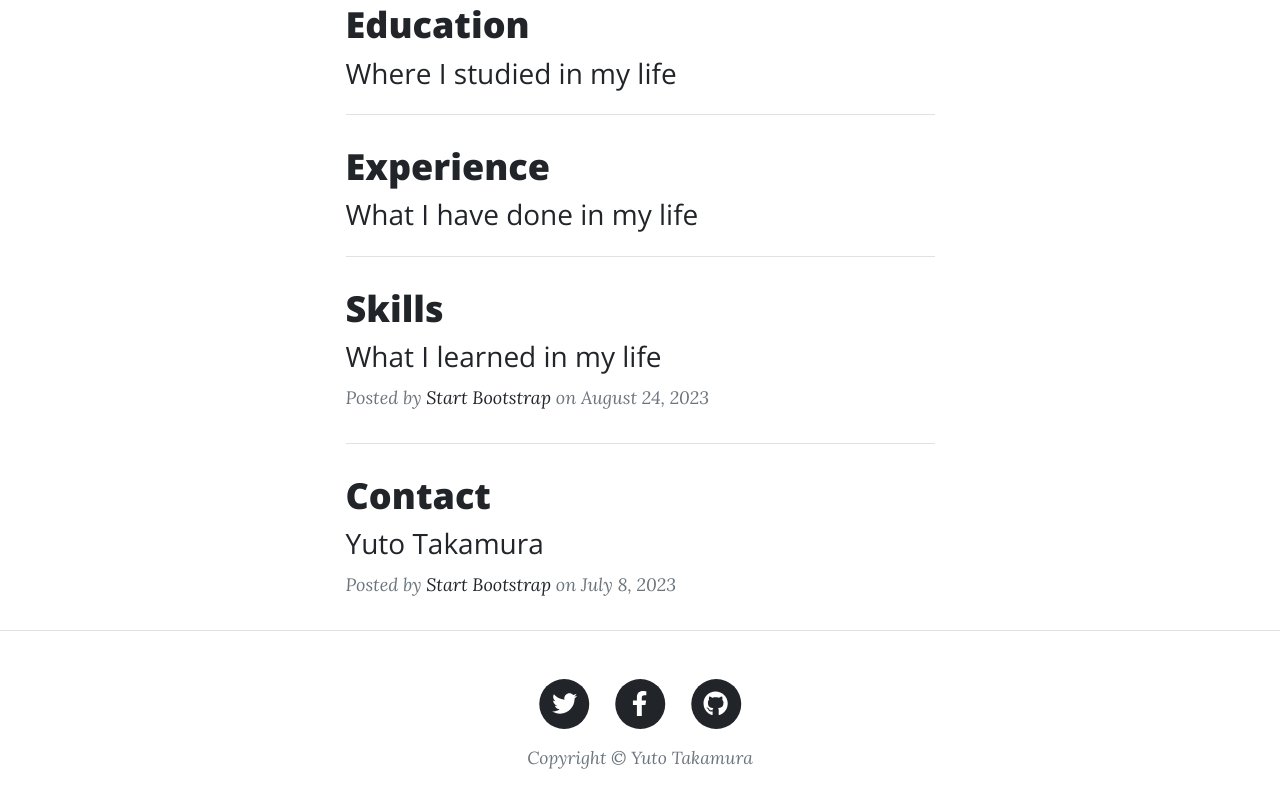
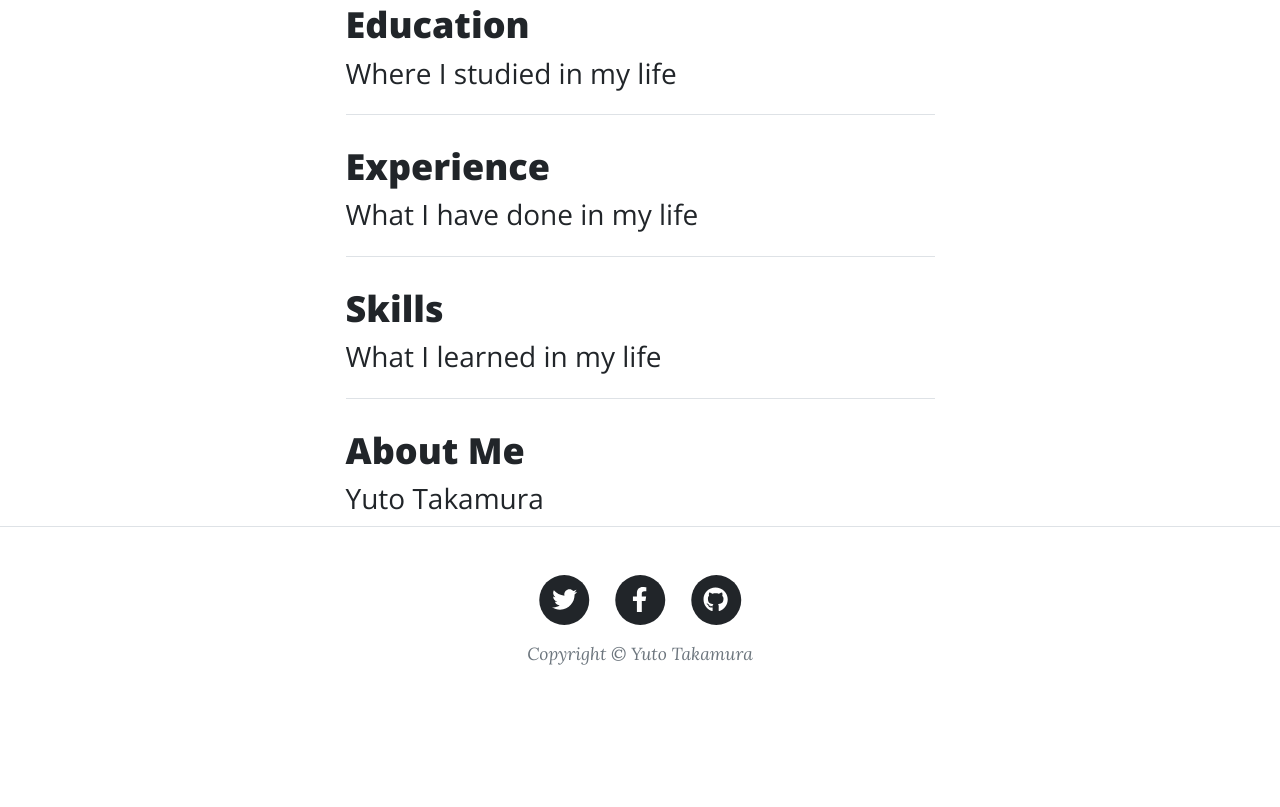
Before and after one commit to Yuto001/IS201, a plain HTML site: page index.html in a window 1280 px wide. Shown: the part 703-1510 px from the top of the page. After the commit the page ends 1418 px from the top, so only its background shows below. Drawn offline with nearby package versions, Linux system fonts and the light colour scheme.

Commit message:
Add files via upload

```diff
--- a/index.html
+++ b/index.html
@@ -30,6 +30,7 @@
                         <li class="nav-item"><a class="nav-link px-lg-3 py-3 py-lg-4" href="education.html">Education</a></li>
                         <li class="nav-item"><a class="nav-link px-lg-3 py-3 py-lg-4" href="experience.html">Experience</a></li>
                         <li class="nav-item"><a class="nav-link px-lg-3 py-3 py-lg-4" href="skills.html">Skills</a></li>
+                        <li class="nav-item"><a class="nav-link px-lg-3 py-3 py-lg-4" href="about.html">About Me</a></li>
                     </ul>
                 </div>
             </div>
@@ -78,25 +79,15 @@
                             <h2 class="post-title">Skills</h2>
                             <h3 class="post-subtitle">What I learned in my life</h3>
                         </a>
-                        <p class="post-meta">
-                            Posted by
-                            <a href="#!">Start Bootstrap</a>
-                            on August 24, 2023
-                        </p>
                     </div>
                     <!-- Divider-->
                     <hr class="my-4" />
                     <!-- Post preview-->
                     <div class="post-preview">
-                        <a href="contact.html">
-                            <h2 class="post-title">Contact</h2>
+                        <a href="about.html">
+                            <h2 class="post-title">About Me</h2>
                             <h3 class="post-subtitle">Yuto Takamura</h3>
                         </a>
-                        <p class="post-meta">
-                            Posted by
-                            <a href="#!">Start Bootstrap</a>
-                            on July 8, 2023
-                        </p>
                     </div>
                     <!-- Divider-->
                     <!-- <hr class="my-4" /> -->
```
